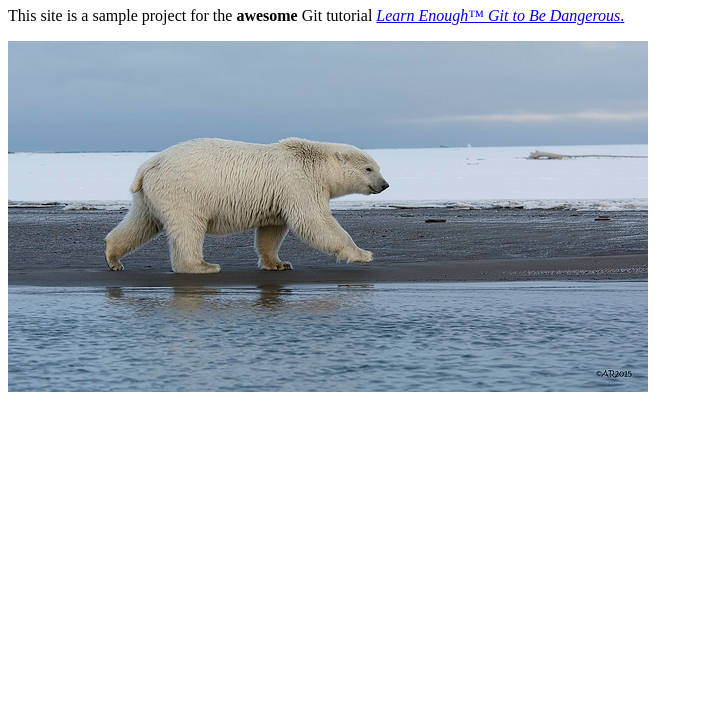
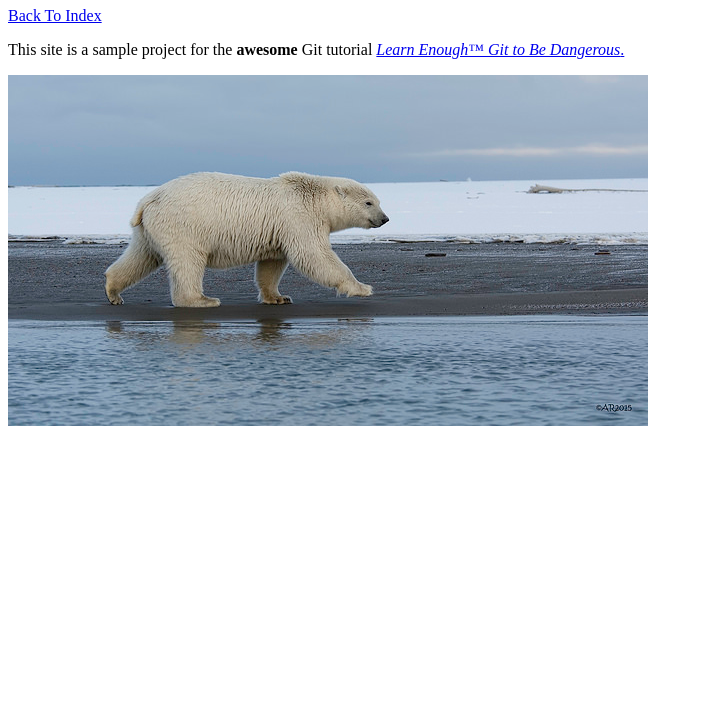
Before and after one commit to bernardomayol/website, a plain HTML site: page about.html in a window 1280 px wide. Shown: the part 73-800 px from the top of the page, without its empty margins (0-703 px from the left). Drawn offline with Linux system fonts and the light colour scheme.

Commit message:
Add a back to index in about.html

```diff
--- a/about.html
+++ b/about.html
@@ -6,6 +6,7 @@
 </head>
 <body>
 	<h1>About</h1>
+	<a href="index.html">Back To Index</a>
 	<p>This site is a sample project for the <strong>awesome</strong> Git
       tutorial <a href="https://www.learnenough.com/git-tutorial"><em>Learn Enough™ Git to Be Dangerous</em>.</a></p>
       <a href="https://www.flickr.com/photos/puliarfanita/22959238329"><img src="images/polar_bear.jpg" alt="Polar Bear"></a>
```
